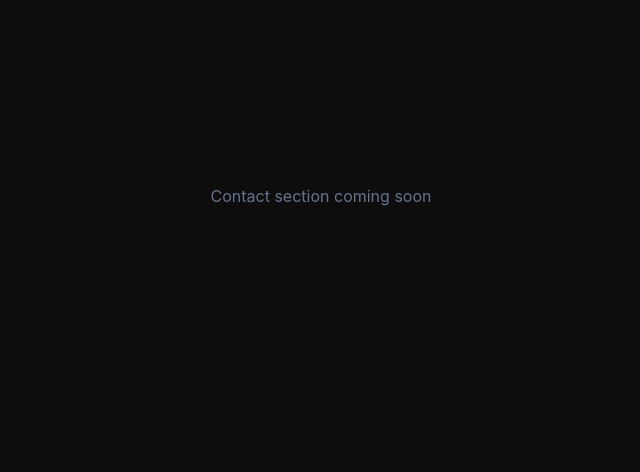
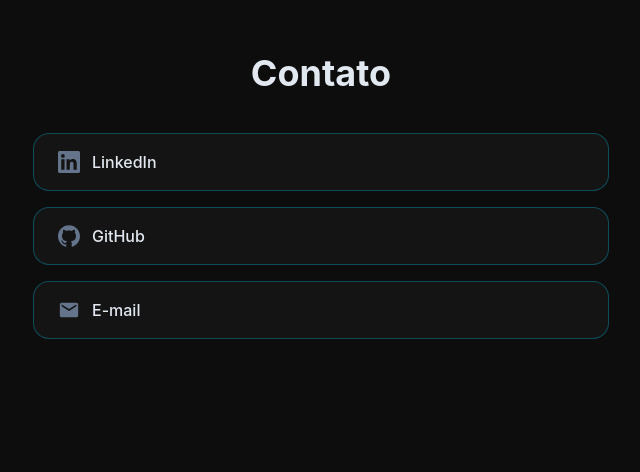
Before and after one commit to diegomiyabara/Portfolio, a React app: page / in a window 1280 px wide. Shown: the part 2668-3140 px from the top of the page, without its empty margins (319-959 px from the left). Built offline with nearby package versions, Linux system fonts and the light colour scheme; the HTML template or start-up script is replaced by a standard one.

Commit message:
:sparkles: Add ContactSection component and integrate it into the App layout

```diff
--- a/src/App.tsx
+++ b/src/App.tsx
@@ -3,6 +3,7 @@
 import HeroSection from './components/HeroSection'
 import SkillsSection from './components/SkillsSection'
 import ProjectsSection from './components/ProjectsSection'
+import ContactSection from './components/ContactSection'
 
 function App() {
   return (
@@ -10,9 +11,7 @@
       <HeroSection />
       <SkillsSection />
       <ProjectsSection />
-      <section id="contact" className="min-h-screen flex items-center justify-center">
-        <p className="text-muted">Contact section coming soon</p>
-      </section>
+      <ContactSection />
     </Layout>
   )
 }
--- /dev/null
+++ b/src/components/ContactSection.tsx
@@ -0,0 +1,71 @@
+import { useTranslation } from 'react-i18next'
+import AnimatedSection from './AnimatedSection'
+import contact, { type ContactItem } from '../data/contact'
+
+const icons: Record<ContactItem['id'], JSX.Element> = {
+  linkedin: (
+    <svg width="22" height="22" viewBox="0 0 24 24" fill="currentColor" aria-hidden="true">
+      <path d="M20.447 20.452h-3.554v-5.569c0-1.328-.027-3.037-1.852-3.037-1.853 0-2.136 1.445-2.136 2.939v5.667H9.351V9h3.414v1.561h.046c.477-.9 1.637-1.85 3.37-1.85 3.601 0 4.267 2.37 4.267 5.455v6.286zM5.337 7.433a2.062 2.062 0 0 1-2.063-2.065 2.064 2.064 0 1 1 2.063 2.065zm1.782 13.019H3.555V9h3.564v11.452zM22.225 0H1.771C.792 0 0 .774 0 1.729v20.542C0 23.227.792 24 1.771 24h20.451C23.2 24 24 23.227 24 22.271V1.729C24 .774 23.2 0 22.222 0h.003z" />
+    </svg>
+  ),
+  github: (
+    <svg width="22" height="22" viewBox="0 0 24 24" fill="currentColor" aria-hidden="true">
+      <path d="M12 .297c-6.63 0-12 5.373-12 12 0 5.303 3.438 9.8 8.205 11.385.6.113.82-.258.82-.577 0-.285-.01-1.04-.015-2.04-3.338.724-4.042-1.61-4.042-1.61C4.422 18.07 3.633 17.7 3.633 17.7c-1.087-.744.084-.729.084-.729 1.205.084 1.838 1.236 1.838 1.236 1.07 1.835 2.809 1.305 3.495.998.108-.776.417-1.305.76-1.605-2.665-.3-5.466-1.332-5.466-5.93 0-1.31.465-2.38 1.235-3.22-.135-.303-.54-1.523.105-3.176 0 0 1.005-.322 3.3 1.23.96-.267 1.98-.399 3-.405 1.02.006 2.04.138 3 .405 2.28-1.552 3.285-1.23 3.285-1.23.645 1.653.24 2.873.12 3.176.765.84 1.23 1.91 1.23 3.22 0 4.61-2.805 5.625-5.475 5.92.42.36.81 1.096.81 2.22 0 1.606-.015 2.896-.015 3.286 0 .315.21.69.825.57C20.565 22.092 24 17.592 24 12.297c0-6.627-5.373-12-12-12" />
+    </svg>
+  ),
+  email: (
+    <svg width="22" height="22" viewBox="0 0 24 24" fill="currentColor" aria-hidden="true">
+      <path d="M20 4H4c-1.1 0-2 .9-2 2v12c0 1.1.9 2 2 2h16c1.1 0 2-.9 2-2V6c0-1.1-.9-2-2-2zm0 4-8 5-8-5V6l8 5 8-5v2z" />
+    </svg>
+  ),
+  whatsapp: (
+    <svg width="22" height="22" viewBox="0 0 24 24" fill="currentColor" aria-hidden="true">
+      <path d="M17.472 14.382c-.297-.149-1.758-.867-2.03-.967-.273-.099-.471-.148-.67.15-.197.297-.767.966-.94 1.164-.173.199-.347.223-.644.075-.297-.15-1.255-.463-2.39-1.475-.883-.788-1.48-1.761-1.653-2.059-.173-.297-.018-.458.13-.606.134-.133.298-.347.446-.52.149-.174.198-.298.298-.497.099-.198.05-.371-.025-.52-.075-.149-.669-1.612-.916-2.207-.242-.579-.487-.5-.669-.51-.173-.008-.371-.01-.57-.01-.198 0-.52.074-.792.372-.272.297-1.04 1.016-1.04 2.479 0 1.462 1.065 2.875 1.213 3.074.149.198 2.096 3.2 5.077 4.487.709.306 1.262.489 1.694.625.712.227 1.36.195 1.871.118.571-.085 1.758-.719 2.006-1.413.248-.694.248-1.289.173-1.413-.074-.124-.272-.198-.57-.347m-5.421 7.403h-.004a9.87 9.87 0 0 1-5.031-1.378l-.361-.214-3.741.982.998-3.648-.235-.374a9.86 9.86 0 0 1-1.51-5.26c.001-5.45 4.436-9.884 9.888-9.884 2.64 0 5.122 1.03 6.988 2.898a9.825 9.825 0 0 1 2.893 6.994c-.003 5.45-4.437 9.884-9.885 9.884m8.413-18.297A11.815 11.815 0 0 0 12.05 0C5.495 0 .16 5.335.157 11.892c0 2.096.547 4.142 1.588 5.945L.057 24l6.305-1.654a11.882 11.882 0 0 0 5.683 1.448h.005c6.554 0 11.89-5.335 11.893-11.893a11.821 11.821 0 0 0-3.48-8.413z" />
+    </svg>
+  ),
+}
+
+interface ContactLinkProps {
+  item: ContactItem
+  label: string
+}
+
+function ContactLink({ item, label }: ContactLinkProps) {
+  if (!item.available) return null
+
+  return (
+    <a
+      href={item.href}
+      target="_blank"
+      rel="noopener noreferrer"
+      aria-label={label}
+      className="flex items-center gap-3 px-6 py-4 rounded-2xl bg-surface border border-primary/30 text-text hover:border-primary hover:text-primary transition-colors group"
+    >
+      <span className="text-muted group-hover:text-primary transition-colors">
+        {icons[item.id]}
+      </span>
+      <span className="font-medium">{label}</span>
+    </a>
+  )
+}
+
+export default function ContactSection() {
+  const { t } = useTranslation()
+
+  return (
+    <section id="contact" className="min-h-screen flex items-center justify-center px-4">
+      <div className="max-w-xl w-full mx-auto text-center">
+        <AnimatedSection>
+          <h2 className="text-3xl md:text-4xl font-bold text-text mb-10">
+            {t('contact.sectionTitle')}
+          </h2>
+          <div className="flex flex-col gap-4">
+            {contact.map((item) => (
+              <ContactLink key={item.id} item={item} label={t(`contact.${item.id}`)} />
+            ))}
+          </div>
+        </AnimatedSection>
+      </div>
+    </section>
+  )
+}
--- /dev/null
+++ b/src/data/contact.ts
@@ -0,0 +1,30 @@
+export interface ContactItem {
+  id: 'linkedin' | 'github' | 'email' | 'whatsapp'
+  href: string
+  available: boolean
+}
+
+const contact: ContactItem[] = [
+  {
+    id: 'linkedin',
+    href: 'https://linkedin.com/in/diego',
+    available: true,
+  },
+  {
+    id: 'github',
+    href: 'https://github.com/diego',
+    available: true,
+  },
+  {
+    id: 'email',
+    href: 'mailto:diego@example.com',
+    available: true,
+  },
+  {
+    id: 'whatsapp',
+    href: 'https://wa.me/5500000000000',
+    available: false,
+  },
+]
+
+export default contact
```
